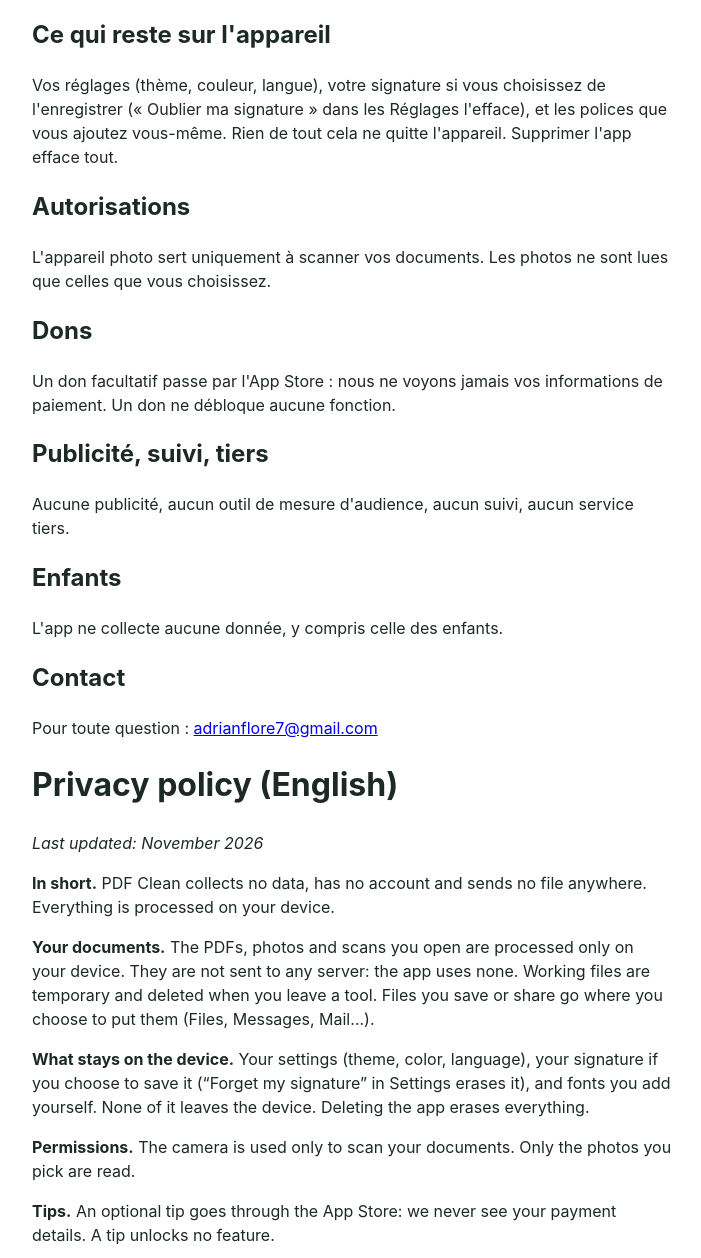
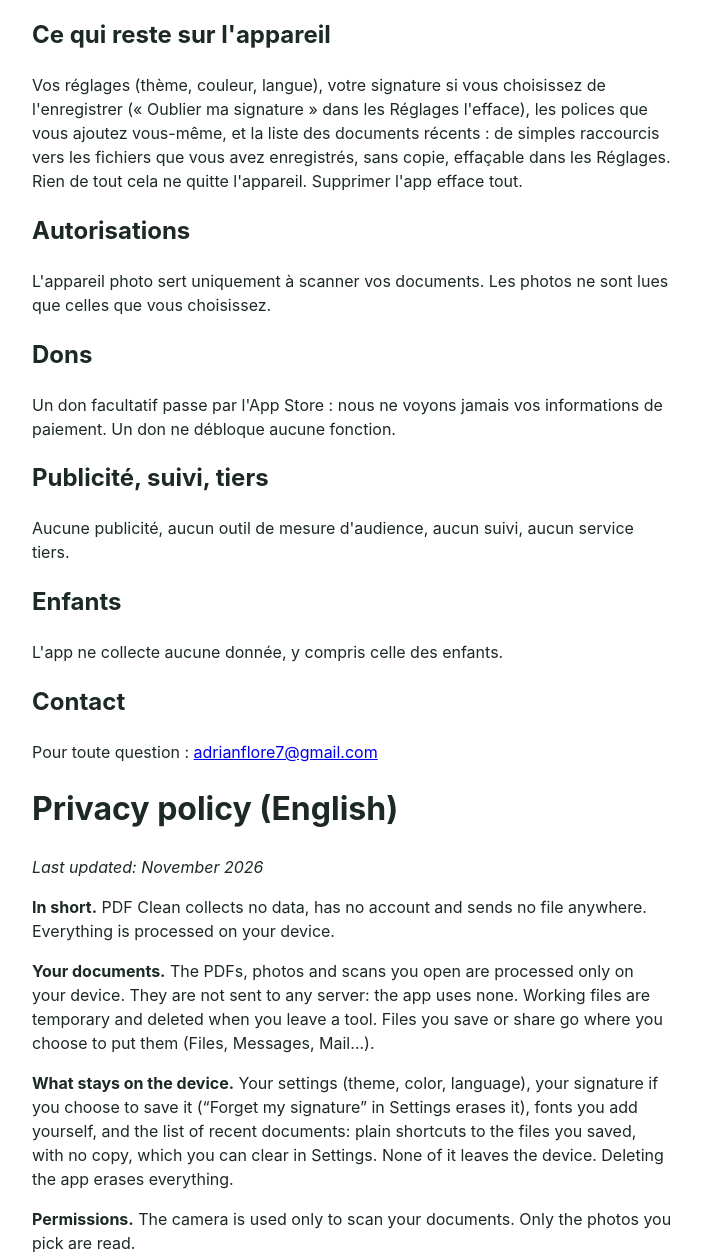
Before and after one commit to Nstark1/Nstark1.github.io, a plain HTML site: page pdfclean/privacy.html in a window 1280 px wide. Shown: the part 440-1698 px from the top of the page, without its empty margins (288-989 px from the left). Drawn offline with Linux system fonts and the light colour scheme.

Commit message:
PDF Clean : documents récents dans la confidentialité

```diff
--- a/pdfclean/privacy.html
+++ b/pdfclean/privacy.html
@@ -7,7 +7,7 @@
 <h2>Vos documents</h2>
 <p>Les PDF, photos et scans que vous ouvrez sont traités uniquement sur votre appareil. Ils ne sont envoyés à aucun serveur : l'app n'en utilise aucun. Les fichiers de travail sont temporaires et effacés quand vous quittez un outil. Les fichiers que vous enregistrez ou partagez vont là où vous choisissez de les mettre (Fichiers, Messages, Mail…).</p>
 <h2>Ce qui reste sur l'appareil</h2>
-<p>Vos réglages (thème, couleur, langue), votre signature si vous choisissez de l'enregistrer (« Oublier ma signature » dans les Réglages l'efface), et les polices que vous ajoutez vous-même. Rien de tout cela ne quitte l'appareil. Supprimer l'app efface tout.</p>
+<p>Vos réglages (thème, couleur, langue), votre signature si vous choisissez de l'enregistrer (« Oublier ma signature » dans les Réglages l'efface), les polices que vous ajoutez vous-même, et la liste des documents récents : de simples raccourcis vers les fichiers que vous avez enregistrés, sans copie, effaçable dans les Réglages. Rien de tout cela ne quitte l'appareil. Supprimer l'app efface tout.</p>
 <h2>Autorisations</h2>
 <p>L'appareil photo sert uniquement à scanner vos documents. Les photos ne sont lues que celles que vous choisissez.</p>
 <h2>Dons</h2>
@@ -23,7 +23,7 @@
 <p><em>Last updated: November 2026</em></p>
 <p><strong>In short.</strong> PDF Clean collects no data, has no account and sends no file anywhere. Everything is processed on your device.</p>
 <p><strong>Your documents.</strong> The PDFs, photos and scans you open are processed only on your device. They are not sent to any server: the app uses none. Working files are temporary and deleted when you leave a tool. Files you save or share go where you choose to put them (Files, Messages, Mail…).</p>
-<p><strong>What stays on the device.</strong> Your settings (theme, color, language), your signature if you choose to save it (“Forget my signature” in Settings erases it), and fonts you add yourself. None of it leaves the device. Deleting the app erases everything.</p>
+<p><strong>What stays on the device.</strong> Your settings (theme, color, language), your signature if you choose to save it (“Forget my signature” in Settings erases it), fonts you add yourself, and the list of recent documents: plain shortcuts to the files you saved, with no copy, which you can clear in Settings. None of it leaves the device. Deleting the app erases everything.</p>
 <p><strong>Permissions.</strong> The camera is used only to scan your documents. Only the photos you pick are read.</p>
 <p><strong>Tips.</strong> An optional tip goes through the App Store: we never see your payment details. A tip unlocks no feature.</p>
 <p><strong>Ads, tracking, third parties.</strong> No ads, no analytics, no tracking, no third-party service.</p>
```
